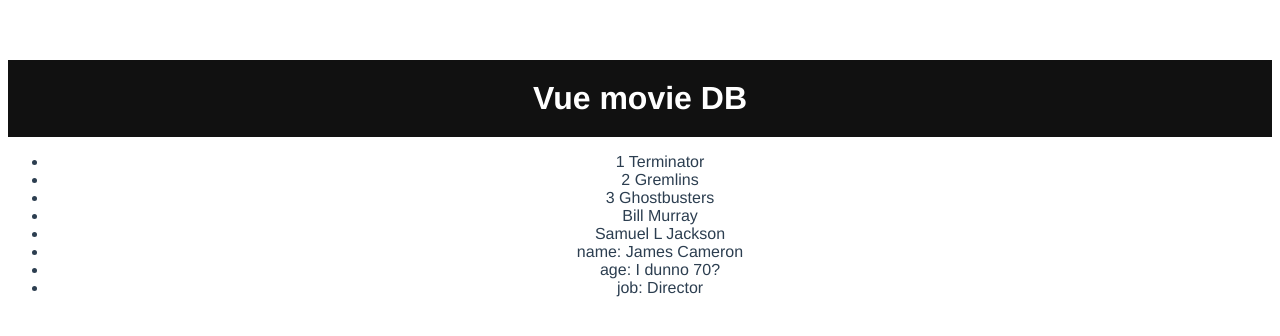
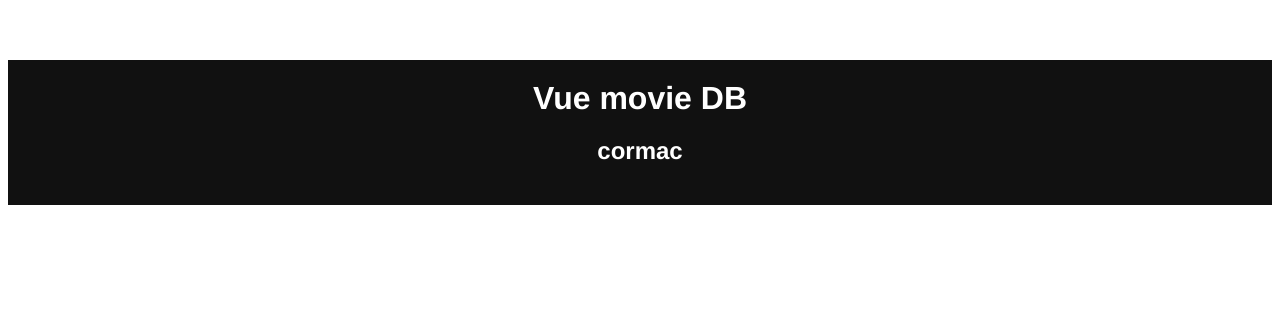
Before and after one commit to mccannsean421/Vue-Movie-Data-Base, a Vue app: page / in a window 1280 px wide. Shown: the top 336 px of the page. Built offline with nearby package versions, Linux system fonts and the light colour scheme.

Commit message:
finished video 13: computed properties in VUE

```diff
--- a/src/App.vue
+++ b/src/App.vue
@@ -1,24 +1,10 @@
 <template>
-  <div id="app" v-if="status === 'Ready'">
+  <div id="app">
 
-    <Header v-if="isTrue" v-bind:title="title" />
-    <img v-else src="./assets/logo.png"> <!-- V-ELSE MUST FOLLOW A V-IF OR ELSE IT WON'T WORK -->
-    <ul >
-      <li v-for="(item, index) in movies">{{ index + 1 }} {{ item }}</li>
-      <li v-for="actor in actors"> {{ actor.name }}</li>
+    <Header :title="title" />
 
-      <!-- LOOP THROUGH AN OBJECT -->
-      <li v-for="(value, key) in profile"> {{key}}: {{ value }} </li>
-    </ul>
   </div>
 
-  <div v-else-if="status === 'Loading'">
-    Loading...
-  </div>
-
-  <div v-else>
-    Error
-  </div>
 </template>
 
 <script>
@@ -31,22 +17,6 @@ export default {
     return {
       message: 'test',
       title: 'Vue movie DB',
-      isTrue: true,
-      status: 'Ready',
-      movies: [
-        'Terminator',
-        'Gremlins',
-        'Ghostbusters'
-      ],
-      actors: [
-        { id: 1, name: 'Bill Murray'},
-        { id: 2, name: 'Samuel L Jackson'}
-      ],
-      profile: {
-        name: 'James Cameron',
-        age: 'I dunno 70?',
-        job: 'Director'
-      }
     }
   },
   components: {
--- a/src/components/Header.vue
+++ b/src/components/Header.vue
@@ -1,6 +1,7 @@
 <template>
     <header>
         <h1>{{ title }}</h1>
+        <h2>{{ newTitle }}</h2>
     </header>
 </template>
 
@@ -9,6 +10,18 @@
         name: 'Header',
         props: {
             title: String
+        },
+    data() {
+        return {
+            name: 'Cormac'
+        }
+    },
+        computed: {
+            newTitle: function() {
+                console.log(this.title);
+                console.log(this.name);
+                return this.name.toLowerCase();
+            }
         }
     }
 </script>
```
